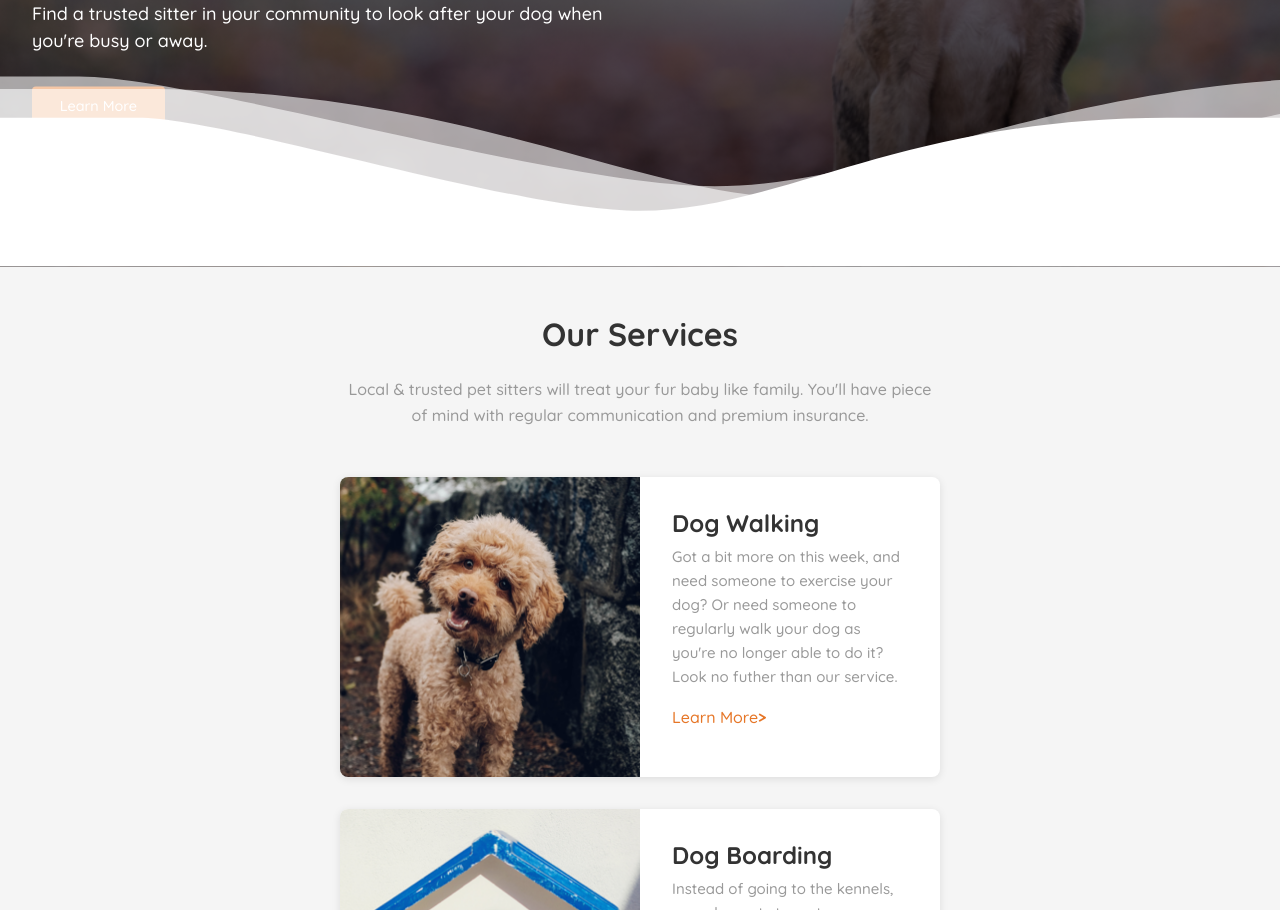
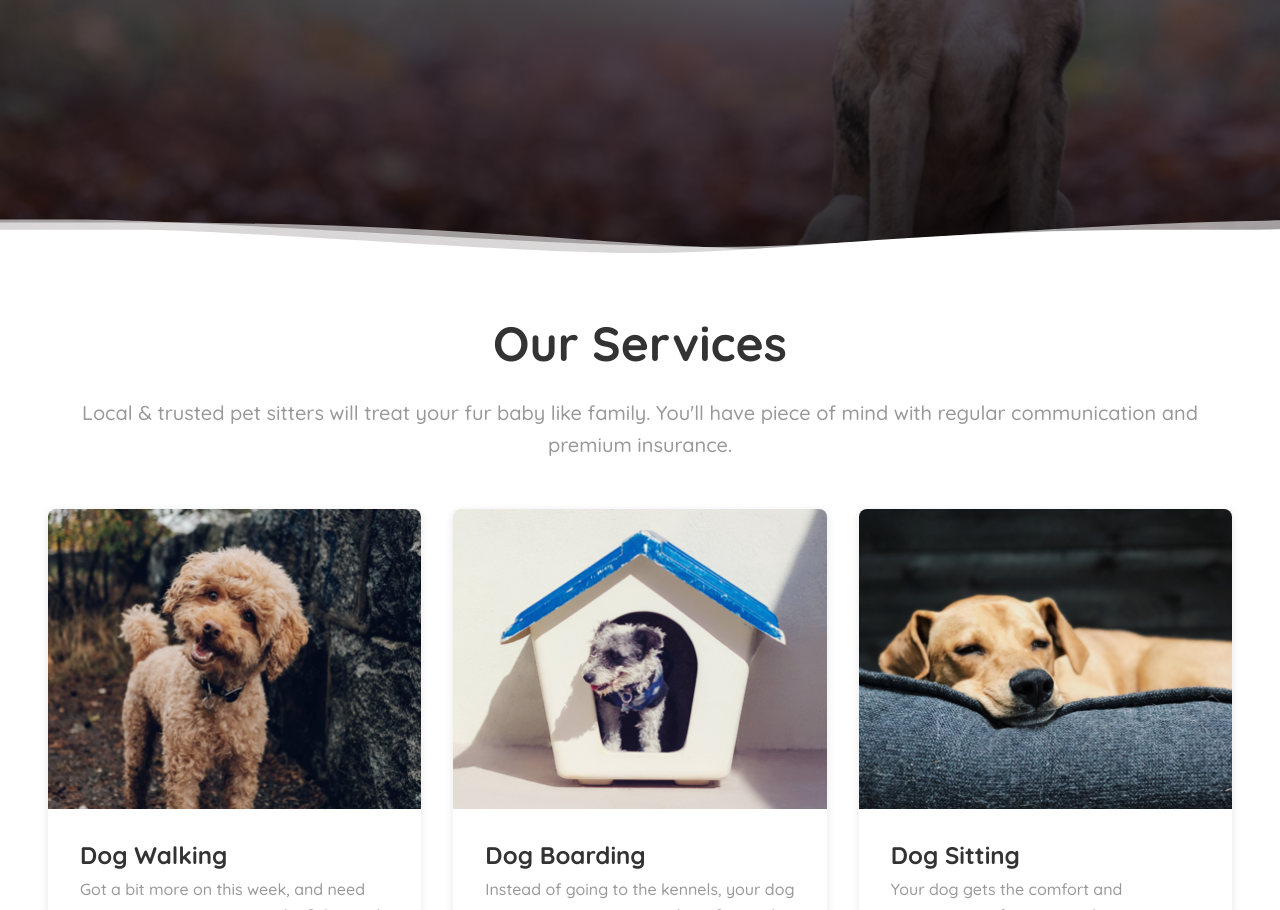
Before and after one commit to kkklauscom/devtest-xingyan, a plain HTML site: page index.html in a window 1280 px wide. Shown: the part 533-1443 px from the top of the page. Drawn offline with Linux system fonts and the light colour scheme.

Commit message:
style: apply desktop viewport styles for hero and services components

```diff
--- a/styles.css
+++ b/styles.css
@@ -353,7 +353,7 @@ button:active,
 }
 
 /* Desktop and Tablet - Horizontal Card Layout */
-@media screen and (min-width: 376px) {
+@media screen and (min-width: 376px) and (max-width: 1200px) {
   .service-card {
     flex-direction: row;
   }
@@ -440,6 +440,86 @@ button:active,
   }
 }
 
+/* Desktop (1440px) */
+@media screen and (min-width: 1201px) {
+  .hero-wave {
+    transform: scaleY(0.875);
+  }
+
+  .hero-content {
+    top: 50%;
+    padding: var(--spacing-xl) var(--spacing-xl);
+    max-width: 50%;
+  }
+
+  .hero-title {
+    font-size: 3.5rem;
+    width: fit-content;
+    max-width: 100%;
+    white-space: nowrap;
+  }
+
+  .hero-subtitle {
+    font-size: 1.25rem;
+    width: fit-content;
+    max-width: 100%;
+  }
+
+  .hero-button {
+    padding: 0.9rem 3rem;
+    font-size: 1.125rem;
+  }
+
+  .services {
+    background-color: var(--white);
+    padding: var(--spacing-xl) var(--spacing-xl);
+  }
+
+  .services-container {
+    max-width: 1200px;
+  }
+
+  .services-title {
+    font-size: 3rem;
+  }
+
+  .services-intro {
+    font-size: 1.25rem;
+  }
+
+  .service-cards {
+    flex-direction: row;
+    gap: var(--spacing-lg);
+  }
+
+  .service-card {
+    flex-direction: column;
+    flex: 1;
+    box-shadow: 0 2px 8px rgba(0, 0, 0, 0.1);
+    border: none;
+  }
+
+  .service-card-image {
+    width: 100%;
+    height: 300px;
+    min-height: 300px;
+  }
+
+  .service-card-content {
+    width: 100%;
+    padding: var(--spacing-lg);
+    justify-content: flex-start;
+  }
+
+  .service-card-title {
+    font-size: 1.5rem;
+  }
+
+  .service-card-description {
+    font-size: 1rem;
+  }
+}
+
 /* Tablet Tall (726px) */
 @media screen and (min-width: 376px) and (max-width: 900px) {
   .hero-image img {
```
